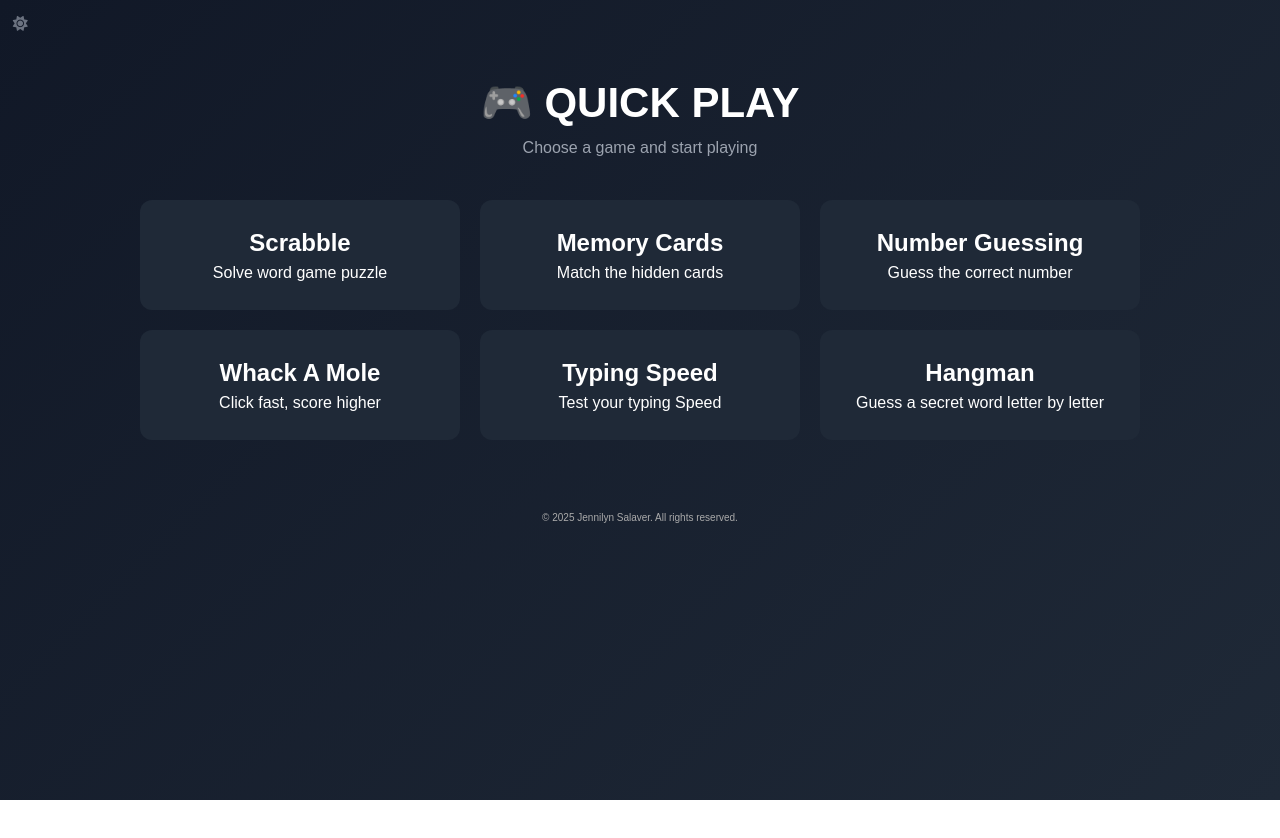
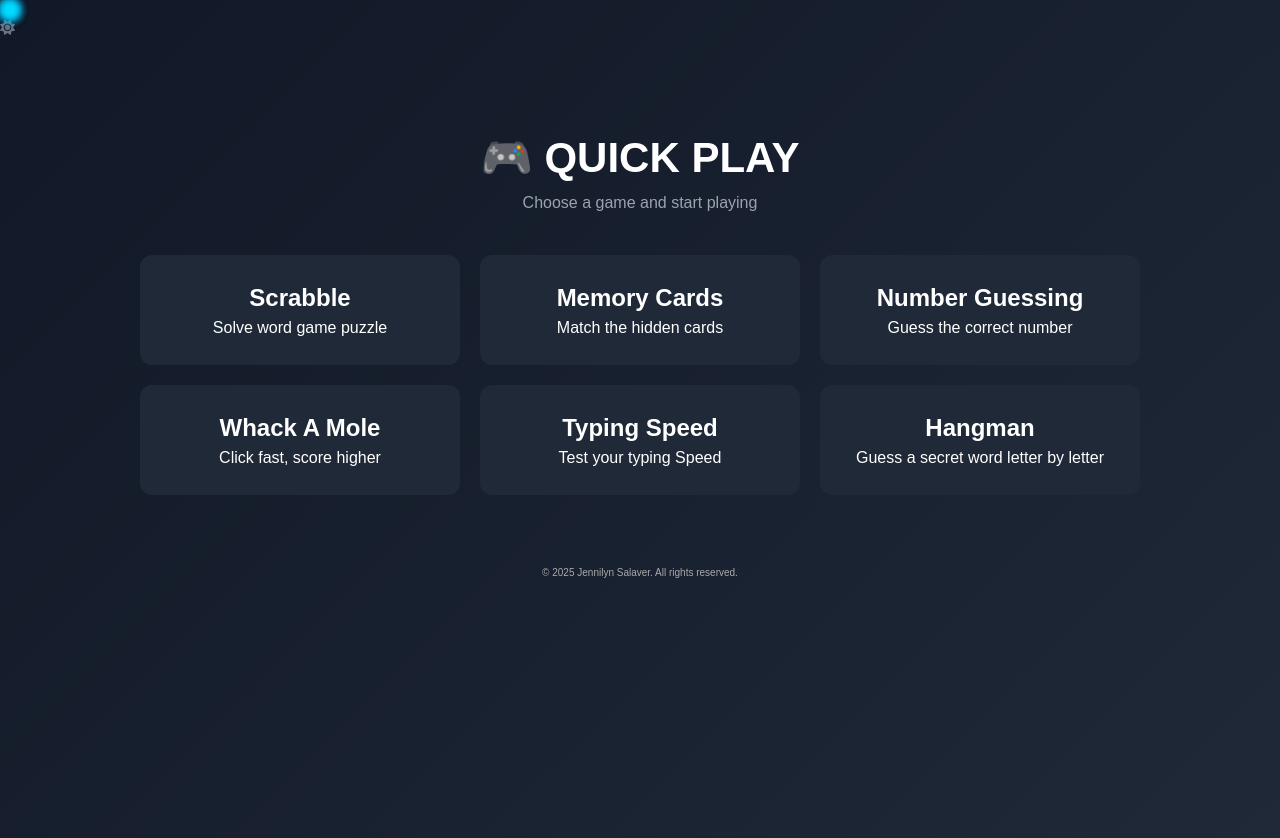
Before and after one commit to jennilynmsalaver/quick-play, a React (Vite) app: page / in a window 1280 px wide. Shown: the top 838 px of the page. Before the commit the page ends 800 px from the top, so only its background shows below. Built offline with nearby package versions, Linux system fonts and the light colour scheme.

Commit message:
updates and cursor

```diff
--- a/src/App.css
+++ b/src/App.css
@@ -25,7 +25,6 @@ body {
 .theme-toggle {
   left: 1%;
   top: 2%;
-  position: fixed;
   display: flex;
   gap: 15px;
   font-size: 15px;
@@ -197,7 +196,6 @@ body {
 
 .pole {
   position: absolute;
-  left: 50%;
   width: 4px;
   height: 180px;
   background: #333;
@@ -514,9 +512,8 @@ body {
 }
 
 .word-scramble-game button {
-  width: 30%;
   margin-top: 10px;
-  padding: 8px 16px;
+  padding: 8px 16px fixed;
   font-size: 16px;
   border-radius: 6px;
   border: 2px solid #aaa;
@@ -535,9 +532,6 @@ body {
   font-size: 18px;
 }
 
-
-
-
 .footer {
   padding: 20px 0;
   margin-top: 4%;
@@ -547,3 +541,29 @@ body {
   font-size: 10px;
   color: #aaa;
 }
+
+.comet-dot {
+  position: fixed;
+  top: 0;
+  left: 0;
+  width: 20px;
+  height: 20px;
+  border-radius: 50%;
+  pointer-events: none;
+  z-index: 99999;
+  background: radial-gradient(
+    circle,
+    rgb(0, 255, 255) 0%,
+    rgba(0, 213, 255, 0.6) 40%,
+    rgba(0, 166, 255, 0.409) 70%,
+    rgba(0, 162, 255, 0.694) 100%
+  );
+  filter: blur(4px);
+}
+
+.comet-dot.head {
+  width: 14px;
+  height: 14px;
+  filter: blur(4px);
+  color: #4c98af;
+}
--- a/src/App.jsx
+++ b/src/App.jsx
@@ -38,6 +38,48 @@ export default function App() {
   "INSPIRE"
 ];
 
+//cursor
+useEffect(() => {
+  const dots = document.querySelectorAll(".comet-dot");
+
+  let mouseX = 0;
+  let mouseY = 0;
+
+  let positions = Array.from(dots).map(() => ({ x: 0, y: 0 }));
+
+  const move = (e) => {
+    mouseX = e.clientX;
+    mouseY = e.clientY;
+  };
+
+  document.addEventListener("mousemove", move);
+
+  const animate = () => {
+    if (!dots.length) return;
+
+    positions[0].x += (mouseX - positions[0].x) * 0.25;
+    positions[0].y += (mouseY - positions[0].y) * 0.25;
+
+    for (let i = 1; i < positions.length; i++) {
+      positions[i].x += (positions[i - 1].x - positions[i].x) * 0.35;
+      positions[i].y += (positions[i - 1].y - positions[i].y) * 0.35;
+    }
+
+    dots.forEach((dot, i) => {
+      dot.style.transform = `translate(${positions[i].x}px, ${positions[i].y}px)`;
+    });
+
+    requestAnimationFrame(animate);
+  };
+
+  animate();
+
+  return () => {
+    document.removeEventListener("mousemove", move);
+  };
+}, []);
+
+
 //Scramble
  const SCRAMBLE_WORDS = [
   "PERSEVERANCE",
@@ -51,6 +93,7 @@ export default function App() {
   "AMBITION",
   "DISCIPLINE"
   ];
+
 function WordScrambleGame() {
     const [wordIndex, setWordIndex] = useState(0);
     const [guess, setGuess] = useState("");
@@ -74,7 +117,10 @@ const handleSubmit = (e) => {
       }
     };
 
+
     return (
+
+
       <div className="word-scramble-game">
         <p>Unscramble the letters: <strong>{scrambled}</strong></p>
 
@@ -462,8 +508,19 @@ function TypingSpeed() {
 
   // Toggle Theme
   return (
+
+
    <div className={`app ${theme}`}>
-              {!selectedGame && (
+        <div className="comet">
+          <div className="comet-dot head"></div>
+          <div className="comet-dot"></div>
+          <div className="comet-dot"></div>
+          <div className="comet-dot"></div>
+          <div className="comet-dot"></div>
+          <div className="comet-dot"></div>
+        </div>
+
+       {!selectedGame && (
           <div className="theme-toggle" onClick={toggleTheme}>
             {theme === "dark" ? (
               <i className="fa-solid fa-sun"></i>
```
